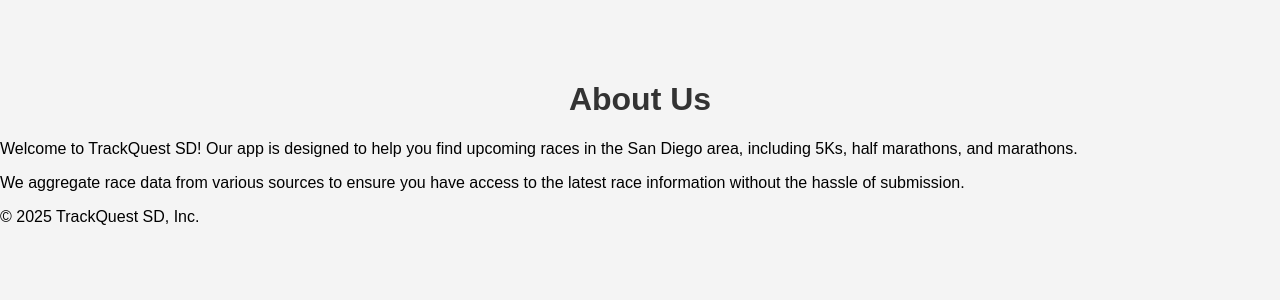
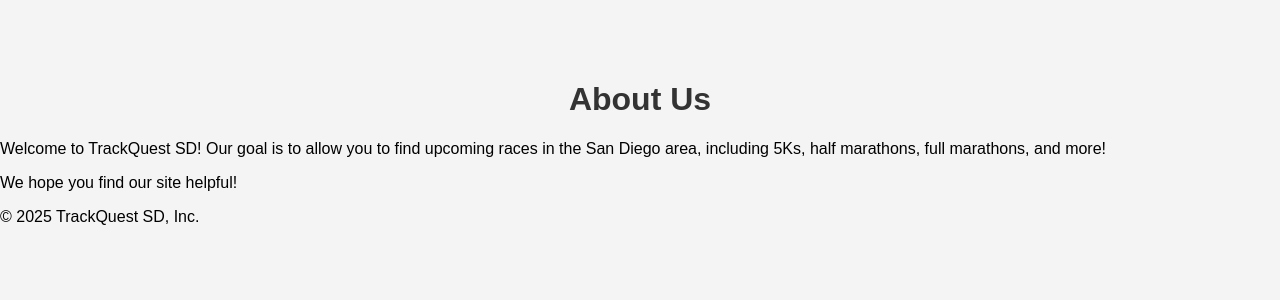
Before and after one commit to akonisanchez/track-quest, a Flask app: page /about in a window 1280 px wide. Shown: the part 109-409 px from the top of the page. Run offline with Flask 3, Linux system fonts and the light colour scheme; some libraries are stand-ins or nearby versions.

Commit message:
Updated about template to reflect the goal of the project

```diff
--- a/templates/about.html
+++ b/templates/about.html
@@ -4,6 +4,6 @@
 
 {% block content %}
     <h1>About Us</h1>
-    <p>Welcome to TrackQuest SD! Our app is designed to help you find upcoming races in the San Diego area, including 5Ks, half marathons, and marathons.</p>
-    <p>We aggregate race data from various sources to ensure you have access to the latest race information without the hassle of submission.</p>
+    <p>Welcome to TrackQuest SD! Our goal is to allow you to find upcoming races in the San Diego area, including 5Ks, half marathons, full marathons, and more!</p>
+    <p>We hope you find our site helpful!</p>
 {% endblock %}
```
